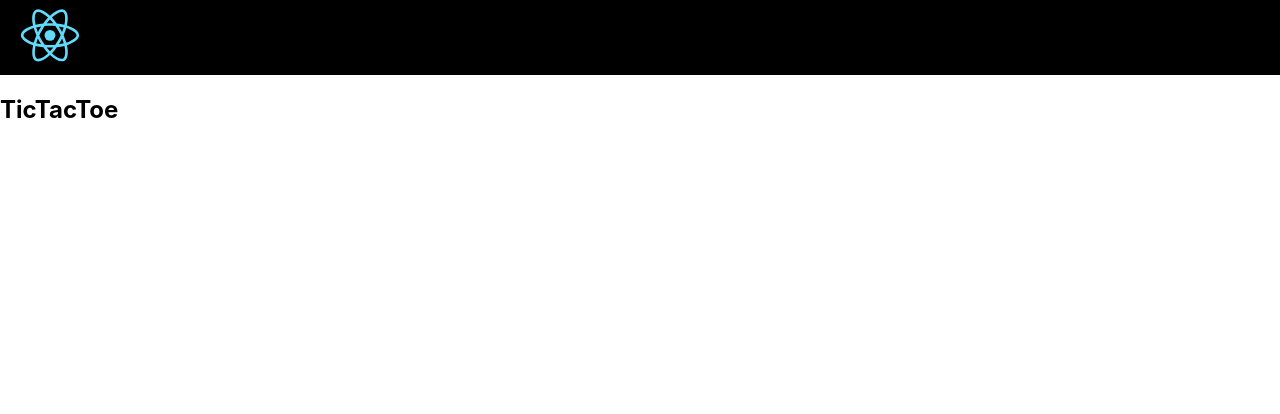
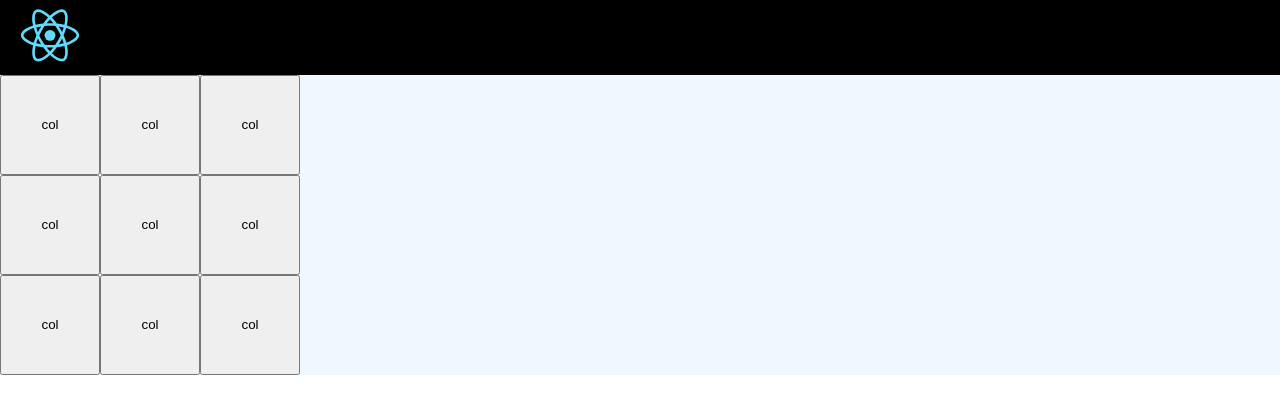
Before and after one commit to rqphy/react-class, a React (Create React App) app: page /tic in a window 1280 px wide. Shown: the top 414 px of the page. Built offline with nearby package versions, Linux system fonts and the light colour scheme; no server answers.

Commit message:
add board

```diff
--- /dev/null
+++ b/src/components/TicTacToe/TicTacToe.css
@@ -0,0 +1,10 @@
+.tic-tac-toe {
+  display: flex;
+  flex-direction: column;
+  background-color: aliceblue;
+}
+
+.tic-tac-toe__cell {
+  height: 100px;
+  width: 100px;
+}
--- a/src/components/TicTacToe/TicTacToe.js
+++ b/src/components/TicTacToe/TicTacToe.js
@@ -1,17 +1,35 @@
 import { useState } from "react";
+
+import "./TicTacToe.css";
 
 function TicTacToe() {
   const [currentPlayer, setCurrentPlayer] = useState(1);
-  const [board, setBoard] = useState(
+  const [board, setBoard] = useState([
     [null, null, null],
     [null, null, null],
-    [null, null, null]
-  );
+    [null, null, null],
+  ]);
   // const [ win, setWin ] = useState()
 
+  function handleClick(event) {
+    console.log(event.target);
+  }
+
   return (
-    <div>
-      <h2>TicTacToe</h2>
+    <div className="tic-tac-toe">
+      {board.map((line, i) => (
+        <div>
+          {line.map((col, j) => (
+            <button
+              type="button"
+              className="tic-tac-toe__cell"
+              onClick={handleClick}
+            >
+              col
+            </button>
+          ))}
+        </div>
+      ))}
     </div>
   );
 }
```
